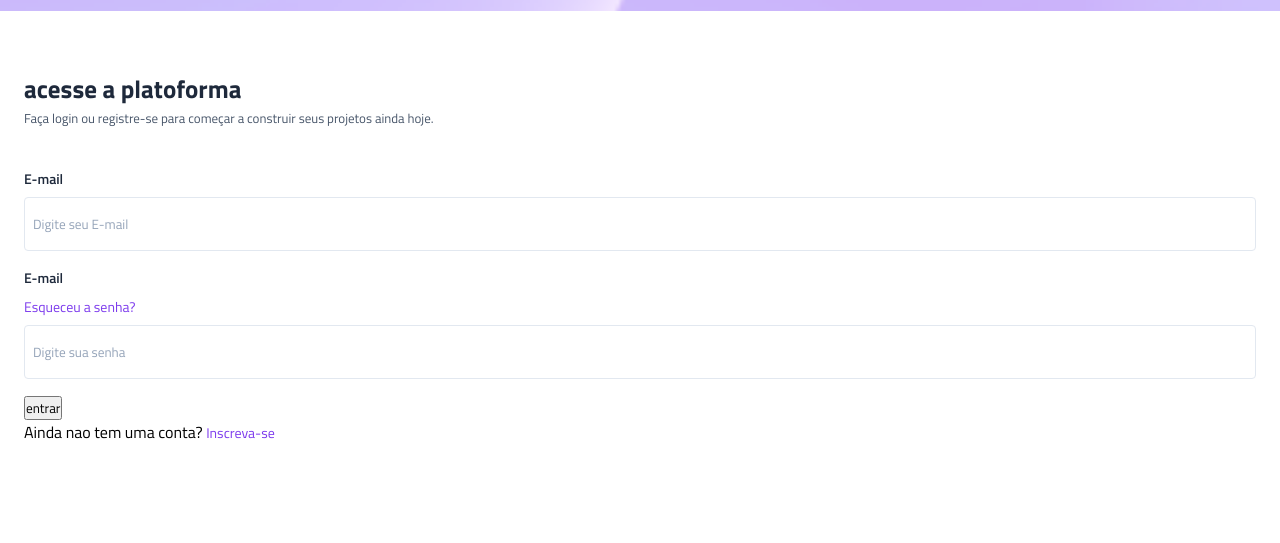
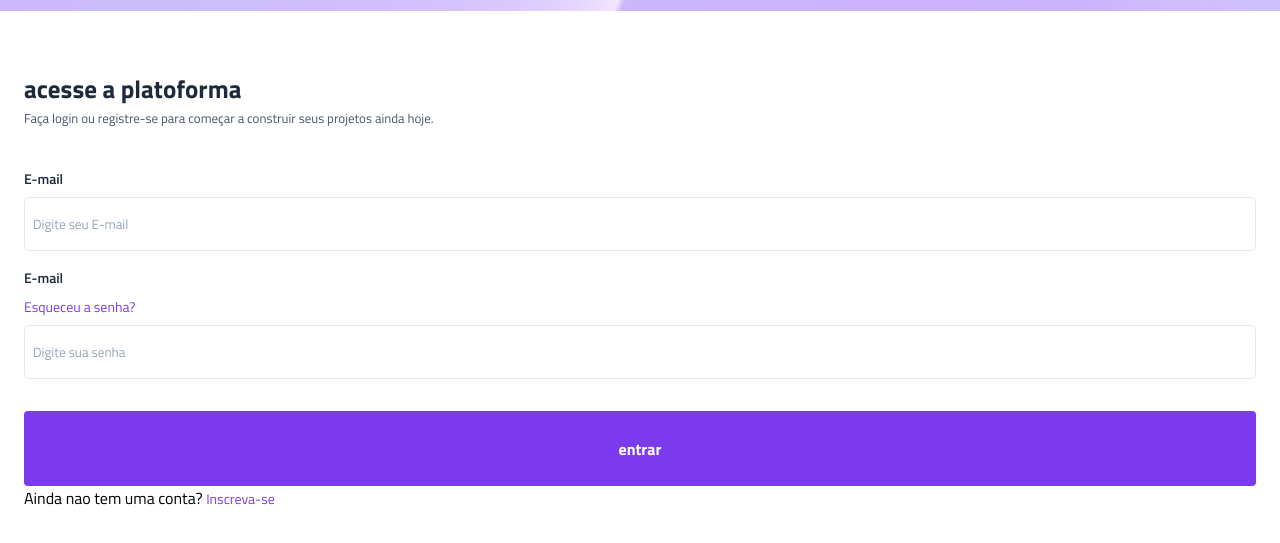
Before and after one commit to ospp17/projeto_vertigo, a plain HTML site: page index.html in a window 1280 px wide. Shown: the part 123-666 px from the top of the page. Drawn offline with Linux system fonts and the light colour scheme.

Commit message:
estilizaçao do botão completa

```diff
--- a/style.css
+++ b/style.css
@@ -11,6 +11,7 @@
     --gray-400: #94a3b8;
     --gray-200: #e2e8f0;
     --purple: #7c3aed;
+    --white:#fff;
 }
 
 header {
@@ -90,3 +91,15 @@ main {
 .login a:hover {
     text-decoration: underline;
 }
+.login button{
+    margin-top: 1rem;
+    padding-block: 1.6rem;
+    width: 100%;
+    background: var(--purple);
+    border: none;
+    border-radius: 0.25rem;
+
+    font-size: 1rem;
+    font-weight: 700;
+    color: var(--white);
+}
```
